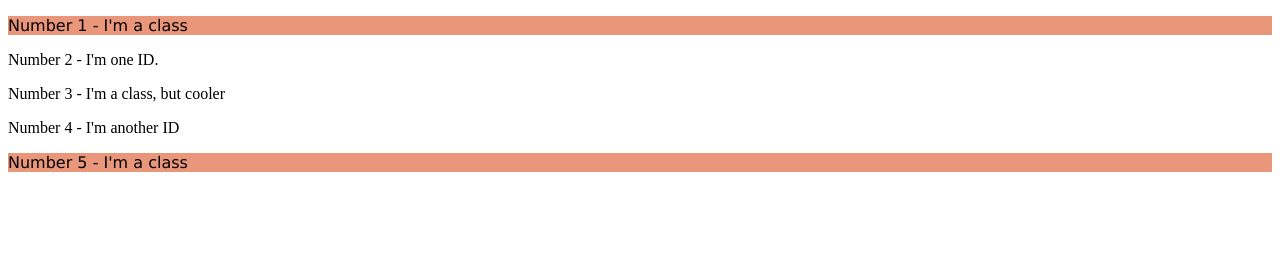
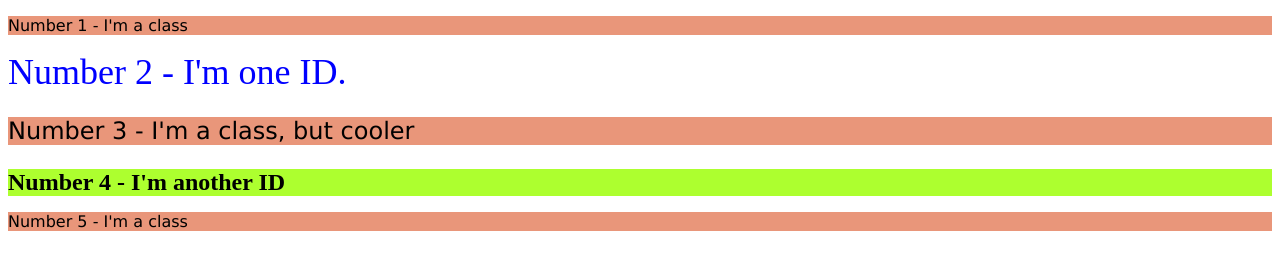
Before and after one commit to kkated/style, a plain HTML site: page index.html in a window 1280 px wide. Drawn offline with Linux system fonts and the light colour scheme.

Commit message:
successfuly finished second css assignment

```diff
--- a/style.css
+++ b/style.css
@@ -2,3 +2,23 @@
     background-color: darksalmon;
     font-family: verdana, sans-serif, arial;
 }
+
+#two {
+    color: blue;
+    font-size: 36px;
+    ;
+}
+
+.oddly-cool {
+    background-color: darksalmon;
+    font-family: verdana, sans-serif, arial;
+    font-size: 24px;
+
+
+}
+
+#four {
+    background-color: greenyellow;
+    font-weight: bold;
+    font-size: 24px;
+}
```
